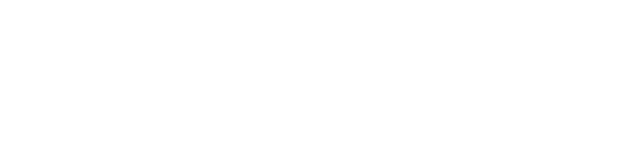
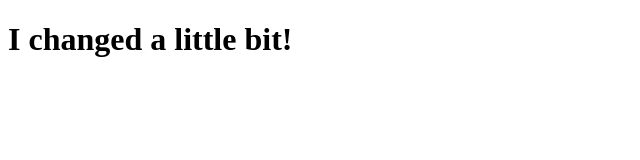
Before and after one commit to nyanpi-555/background-generator, a plain HTML site: page index.html in a window 1280 px wide. Shown: the whole page, without its empty margins (0-640 px from the left). Drawn offline with Linux system fonts and the light colour scheme.

Commit message:
chaging text

```diff
--- a/index.html
+++ b/index.html
@@ -7,6 +7,6 @@
     <title>HELLO POOCH!</title>
 </head>
 <body>
-
+    <h1>I changed a little bit!</h1>
 </body>
 </html>
```
